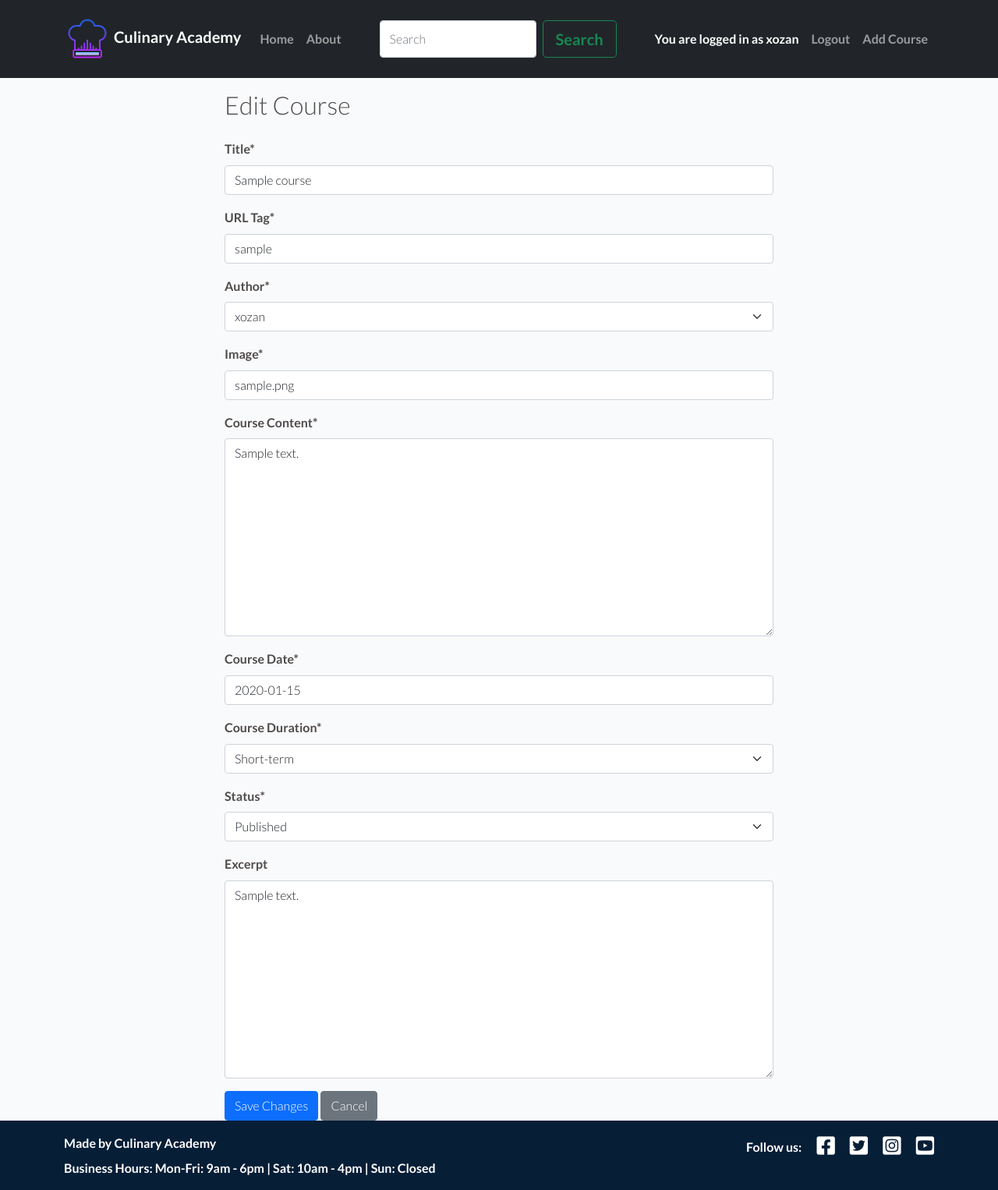
After one commit to XOZANAYKUT/project4, a Django app: a page that uses templates/base.html in a window 1280 px wide. The commit adds this page. Shown: the whole page at 78% size. Run offline with Django 4.2, Linux system fonts and the light colour scheme; a user stored in the database is signed in; data comes from the database, SQL or seed files in the repository; tables that the repository leaves empty hold one stand-in row (values such as "Sample post"); some libraries are stand-ins or nearby versions.

Commit message:
Add edit and delete course functionality

```diff
--- /dev/null
+++ b/courses/templates/courses/edit_course.html
@@ -0,0 +1,26 @@
+{% extends 'base.html' %}
+{% load static %}
+{% load crispy_forms_tags %}
+
+{% block content %}
+<div class="flex-shrink-0 main-bg">
+    <div class="container">
+        <div class="row">
+            <div class="col-md-8 mt-3 offset-md-2">
+                <h2>Edit Course</h2>
+            </div>
+        </div>
+        <div class="row">
+            <div class="col-md-8 mt-3 offset-md-2">
+                <form method="post" enctype="multipart/form-data">
+                    {% csrf_token %}
+                    {{ form | crispy }}
+                    <input type="hidden" name="next" value="/edit_course/">
+                    <button class="btn btn-primary" type="submit">Save Changes</button>
+                    <a href="{% url 'course_detail' course.slug %}" class="btn btn-secondary">Cancel</a>
+                </form>
+            </div>
+        </div>
+    </div>
+</div>
+{% endblock %}
--- a/courses/urls.py
+++ b/courses/urls.py
@@ -3,6 +3,8 @@ from . import views
 
 urlpatterns = [
     path('add_course/', views.add_course, name='add_course'),
+    path('edit_course/<slug:slug>/', views.edit_course, name='edit_course'),
+    path('delete_course/<slug:slug>/', views.delete_course, name='delete_course'),
     path('search/', views.search_results, name='search_results'),
     path('<slug:slug>/', views.course_detail, name='course_detail'),
     path('<slug:slug>/edit_comment/<int:comment_id>', views.comment_edit, name='comment_edit'),
--- a/courses/views.py
+++ b/courses/views.py
@@ -12,6 +12,7 @@ class CourseList(generic.ListView):
     queryset = Course.objects.filter(status=1)
     template_name = "courses/index.html"
     paginate_by = 6
+
 
 def comment_edit(request, slug, comment_id):
     """
@@ -35,6 +36,7 @@ def comment_edit(request, slug, comment_id):
 
     return HttpResponseRedirect(reverse('course_detail', args=[slug]))
 
+
 def comment_delete(request, slug, comment_id):
     """
     view to delete comment
@@ -50,6 +52,7 @@ def comment_delete(request, slug, comment_id):
         messages.add_message(request, messages.ERROR, 'You can only delete your own comments!')
 
     return HttpResponseRedirect(reverse('course_detail', args=[slug]))
+
 
 def course_detail(request, slug):
     queryset = Course.objects.filter(status=1)
@@ -78,6 +81,7 @@ def course_detail(request, slug):
             "comment_form": comment_form,
         },
     )
+
 
 def search_results(request):
     """
@@ -133,3 +137,50 @@ def add_course(request):
     }
 
     return render(request, template, context)
+
+
+@login_required
+def edit_course(request, slug):
+    """ Edit a course on the website """
+    if not request.user.is_superuser:
+        messages.error(request, 'Sorry, only superusers can do that.')
+        return redirect(reverse('course_detail', args=[course.slug]))
+
+    course = get_object_or_404(Course, slug=slug)
+    if request.method == 'POST':
+        form = CourseForm(request.POST, request.FILES, instance=course)
+        if form.is_valid():
+            form.save()
+            messages.success(request, 'Successfully updated course!')
+            return redirect(reverse('course_detail', args=[course.slug]))
+        else:
+            messages.error(request, 'Failed to update course. Please ensure the form is valid.')
+    else:
+        form = CourseForm(instance=course)
+    template = 'courses/edit_course.html'
+    context = {
+        'form': form,
+        'course': course,
+    }
+
+    return render(request, template, context)
+
+
+@login_required
+def delete_course(request, slug):
+    """ Delete a course from the website """
+    if not request.user.is_superuser:
+        messages.error(request, 'Sorry, only superusers can do that.')
+        return redirect(reverse('course_detail', args=[course.slug]))
+
+    course = get_object_or_404(Course, slug=slug)
+    if request.method == 'POST':
+        course.delete()
+        messages.success(request, 'Successfully deleted course!')
+        return redirect(reverse('home'))
+    template = 'courses/delete_course.html'
+    context = {
+        'course': course,
+    }
+
+    return render(request, template, context)
--- a/culinary/settings.py
+++ b/culinary/settings.py
@@ -25,7 +25,7 @@ TEMPLATES_DIR = os.path.join(BASE_DIR, 'templates')
 # See https://docs.djangoproject.com/en/4.2/howto/deployment/checklist/
 
 # SECURITY WARNING: don't run with debug turned on in production!
-DEBUG = True
+DEBUG = False
 
 ALLOWED_HOSTS = ['8000-xozanaykut-project4-cimyq6mphm4.ws-eu108.gitpod.io','.herokuapp.com','.gitpod.io']
 
--- a/static/css/style.css
+++ b/static/css/style.css
@@ -10,6 +10,8 @@ body {
 .red-o {
     color: #ff5733;
 }
+
+
 
 .dark-bg {
     background-color: #071e37;
--- a/templates/base.html
+++ b/templates/base.html
@@ -2,6 +2,7 @@
 
 {% url 'home' as home_url %}
 {% url 'about' as about_url %}
+{% url 'add_course' as add_course_url %}
 {% url 'account_login' as login_url %}
 {% url 'account_signup' as signup_url %}
 {% url 'account_logout' as logout_url %}
@@ -62,17 +63,17 @@
                     {% if user.is_authenticated %}
                     <li class="nav-item d-flex align-items-center">
                         <strong class="nav-link text-white">You are logged in as {{ user.username }}</strong>
-                        <a class="nav-link" href="{% url 'account_logout' %}"><strong>Logout</strong></a>
+                        <a class="nav-link {% if request.path == logout_url %}active{% endif %}" href="{% url 'account_logout' %}"><strong>Logout</strong></a>
                         {% if user.is_superuser %}
-                        <a class="nav-link" href="{% url 'add_course' %}"><strong>Add Course</strong></a>
+                        <a class="nav-link {% if request.path == add_course_url %}active{% endif %}" href="{% url 'add_course' %}"><strong>Add Course</strong></a>
                         {% endif %}
                     </li>
                     {% else %}
                     <li class="nav-item">
-                        <a class="nav-link" href="{% url 'account_login' %}"><strong>Login</strong></a>
+                        <a class="nav-link {% if request.path == login_url %}active{% endif %}" href="{% url 'account_login' %}"><strong>Login</strong></a>
                     </li>
                     <li class="nav-item">
-                        <a class="nav-link" href="{% url 'account_signup' %}"><strong>Register</strong></a>
+                        <a class="nav-link {% if request.path == signup_url %}active{% endif %}" href="{% url 'account_signup' %}"><strong>Register</strong></a>
                     </li>
                     {% endif %}
                 </ul>
```
Also changed, not shown: courses/templates/courses/course_detail.html (+7 -1 lines), courses/templates/courses/delete_course.html (added, +21 -0 lines).
